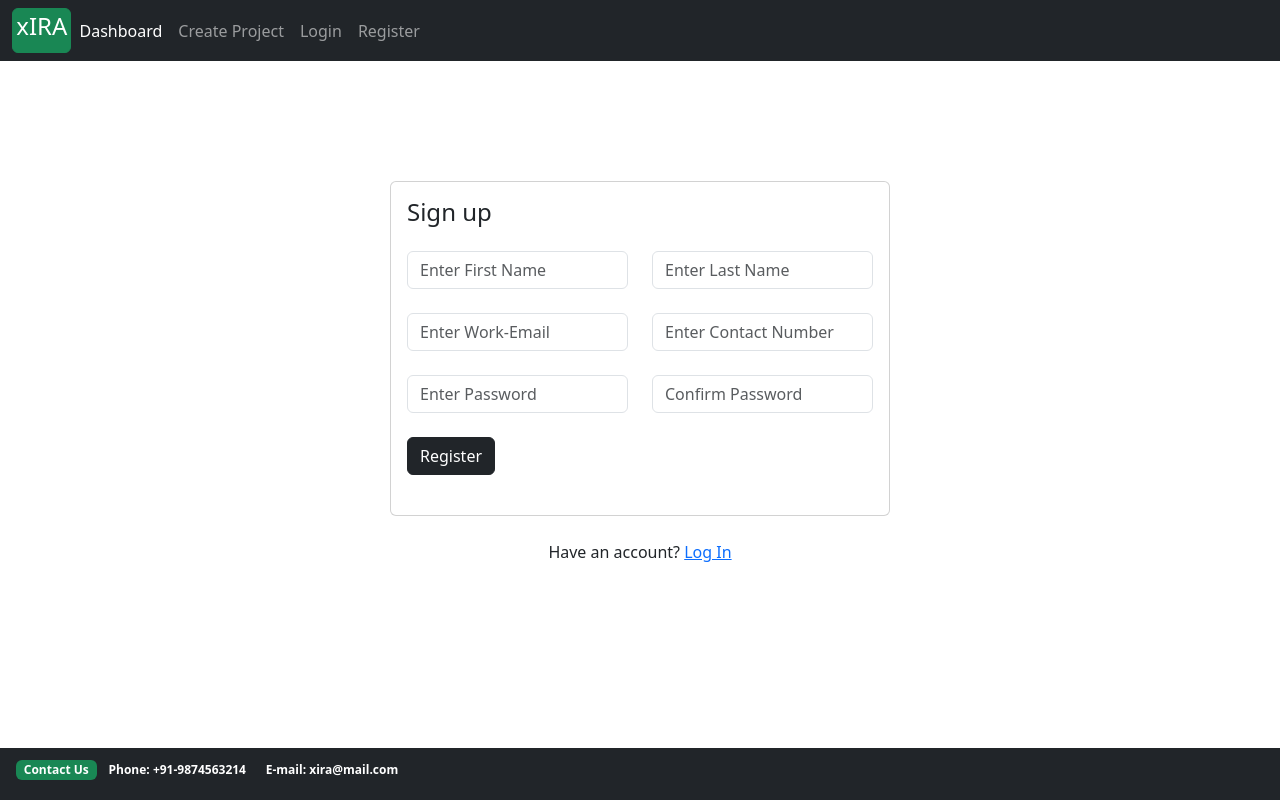
After one commit to vinaycchndra/xIRA, a Django app: page /accounts/register/ in a window 1280 px wide. The commit adds this page. Run offline with Django 4.2, Linux system fonts and the light colour scheme.

Commit message:
added registration page and registration form

```diff
--- a/accounts/urls.py
+++ b/accounts/urls.py
@@ -2,6 +2,7 @@ from django.urls import path
 from . import views
 
 urlpatterns = [
+        path('register/', views.register, name='register'),
         path('login/', views.login, name='login'),
         path('logout/', views.logout, name='logout'),
 ]
--- a/accounts/views.py
+++ b/accounts/views.py
@@ -1,45 +1,37 @@
 from django.shortcuts import render, redirect
 from django.contrib import messages, auth
 from django.contrib.auth.decorators import login_required
-
+from .models import Account
+from .forms import RegistrationForm
 
 
 def register(request):
     form = RegistrationForm()
+    context = {
+        'form': form
+    }
     if request.method == 'POST':
-        form = RegistrationForm(request.POST)
-        if form.is_valid():
-            first_name   =  form.cleaned_data['first_name']
-            last_name    =  form.cleaned_data['last_name']
-            email        =  form.cleaned_data['email']
-            phone_number =  form.cleaned_data['phone_number']
-            password     =  form.cleaned_data['password']
-            username     = email.split('@')[0]
+        form_request = RegistrationForm(request.POST)
+        if form_request.is_valid():
+            first_name   =  form_request.cleaned_data['first_name']
+            last_name    =  form_request.cleaned_data['last_name']
+            work_email        =  form_request.cleaned_data['work_email']
+            contact_number =  form_request.cleaned_data['contact_number']
+            password     =  form_request.cleaned_data['password']
             user         = Account.objects.create_user(first_name=first_name, last_name=last_name,
-                                                       email=email, username=username,password=password, )
-            user.phone_number = phone_number
+                                                       work_email=work_email, password=password, )
+            user.contact_number = contact_number
+            user.is_active = True
             user.save()
+            messages.success(request, 'Successfully Registered Kindly Login!')
+            return redirect('login')
+        else:
 
-            # Create User Profile for registering user
-            profile = UserProfile()
-            profile.user_id = user.id
-            profile.profile_picture = 'default/default-user.png'
-            profile.save()
+            context['form'] = form_request
+            messages.error(request, 'Could not register')
 
-            # User Activation code
-            current_site = get_current_site(request)
-            mail_subject = 'Please activate your account'
-            message      =  render_to_string('accounts/account_verification_mail.html', {
-                'user': user,
-                'domain': current_site,
-                'uid':  urlsafe_base64_encode(force_bytes(user.pk)),
-                'token': default_token_generator.make_token(user),
-            })
+    return render(request, 'register.html', context)
 
-            to_email = email
-            send_email = EmailMessage(mail_subject, message, to=[to_email])
-            send_email.send()
-            return redirect('/accounts/login/?command=verification&email='+email)
 
 def login(request):
     if request.method == 'POST':
--- a/templates/base.html
+++ b/templates/base.html
@@ -10,7 +10,7 @@
   <!-- Navigation bar Item -->
         <nav class="navbar navbar-expand-lg navbar-dark bg-dark">
           <div class="container-fluid">
-            <button class="btn btn-primary" style="--bs-btn-padding-y: .2rem; --bs-btn-padding-x: .2rem; --bs-btn-font-size: .5rem;" href="#"><h4>xIRA</h4></button>
+            <button class="btn btn-success" style="--bs-btn-padding-y: .2rem; --bs-btn-padding-x: .2rem; --bs-btn-font-size: .5rem;" href="#"><h4>xIRA</h4></button>
             <div class="collapse navbar-collapse" id="navbarSupportedContent">
               <ul class="navbar-nav me-auto mb-2 mb-lg-0">
                 <li class="nav-item">
@@ -45,7 +45,7 @@
 <!-- footer-->
 <footer class="bg-dark fixed-bottom">
 <div class="text-right px-3 py-1 mt-1">
-  <p class="badge bg-primary">Contact Us</p>
+  <p class="badge bg-success">Contact Us</p>
   <p class="badge bg-muted">Phone: +91-9874563214</p>
   <p class="badge bg-muted">E-mail: xira@mail.com</p>
 </div>
--- /dev/null
+++ b/templates/register.html
@@ -0,0 +1,55 @@
+{% extends 'base.html' %}
+
+{% block content %}
+
+<section class="section-content padding-y">
+
+<!-- ============================ COMPONENT REGISTER   ================================= -->
+	<div class="card mx-auto" style="max-width:500px; margin-top:120px;">
+      <article class="card-body">
+		  {% include 'includes/alerts.html' %}
+		<header class="mb-4"><h4 class="card-title">Sign up</h4></header>
+		<form action = "{% url 'register' %}" method="POST">
+				{% csrf_token %}
+				<div class="form-group row">
+					<div class="col form-group">
+						{{form.first_name}}
+
+					</div> <!-- form-group end.// -->
+					<div class="col form-group">
+					  	{{ form.last_name }}
+					</div> <!-- form-group end.// -->
+				</div> <!-- form-row end.// -->
+				<br>
+				<div class="form-group row">
+					<div class="col form-group">
+						{{form.work_email}}
+					</div>
+
+					<div class="col form-group">
+							{{ form.contact_number }}
+					</div> <!-- form-group end.// -->
+				</div> <!-- form-row.// -->
+				<br>
+				<div class="form-group row">
+					<div class="form-group col-md-6">
+					    {{form.password }}
+					</div> <!-- form-group end.// -->
+					<div class="form-group col-md-6">
+					    	{{form.confirm_password }}
+					</div> <!-- form-group end.// -->
+				</div>
+				<br>
+			    <div class="form-group ">
+			        <button type="submit" class="btn btn-dark btn-block"> Register  </button>
+			    </div> <!-- form-group// -->
+			<br>
+			<span class="text-dark">{{form.work_email.errors}}</span>
+			<span class="text-dark">{{form.non_field_errors }}</span>
+			</form>
+		</article><!-- card-body.// -->
+    </div> <!-- card .// -->
+    <p class="text-center mt-4">Have an account? <a href="{% url 'login' %}">Log In</a></p>
+    <br><br>
+
+{% endblock %}
```
Also changed, not shown: db.sqlite3.
